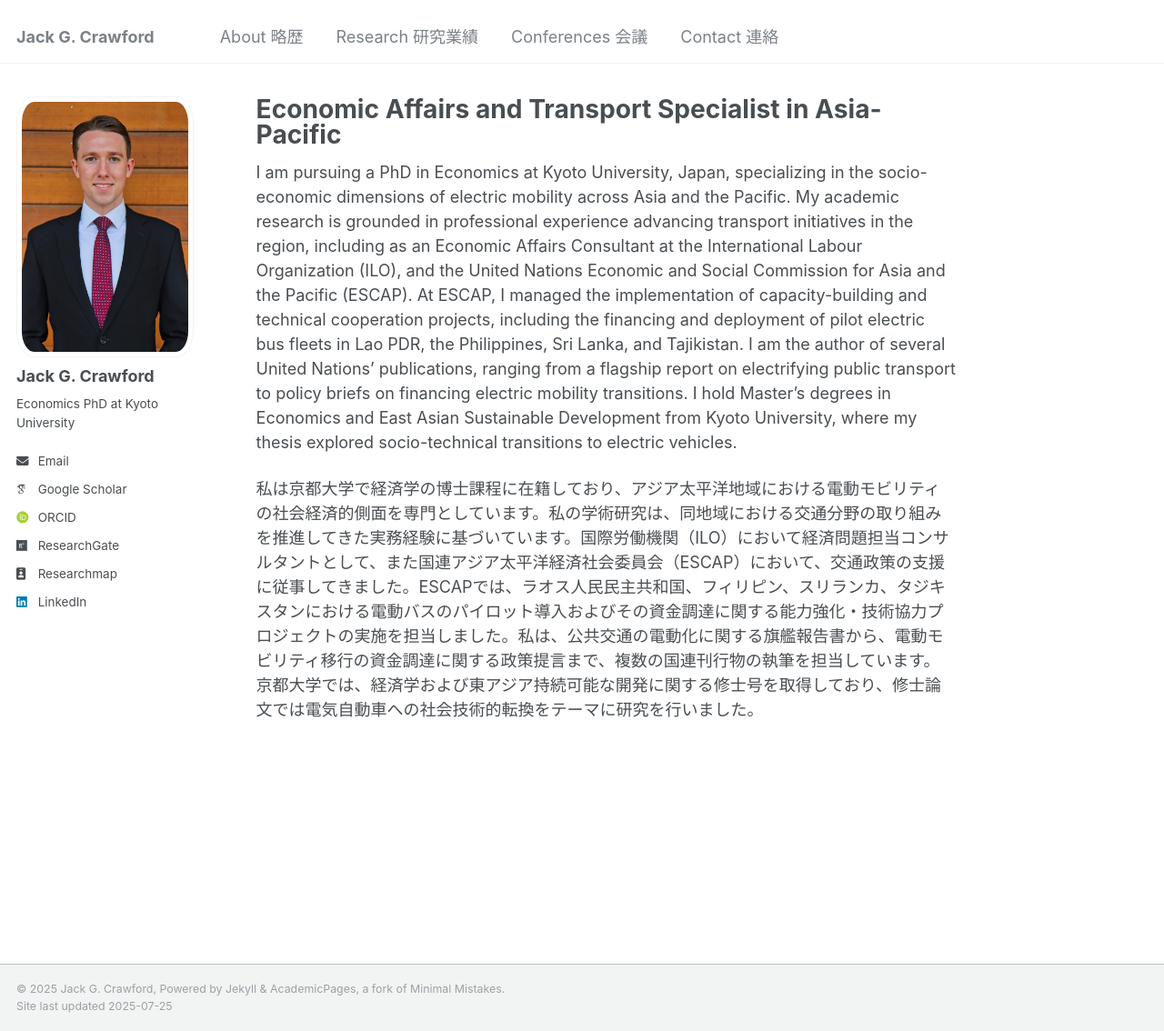
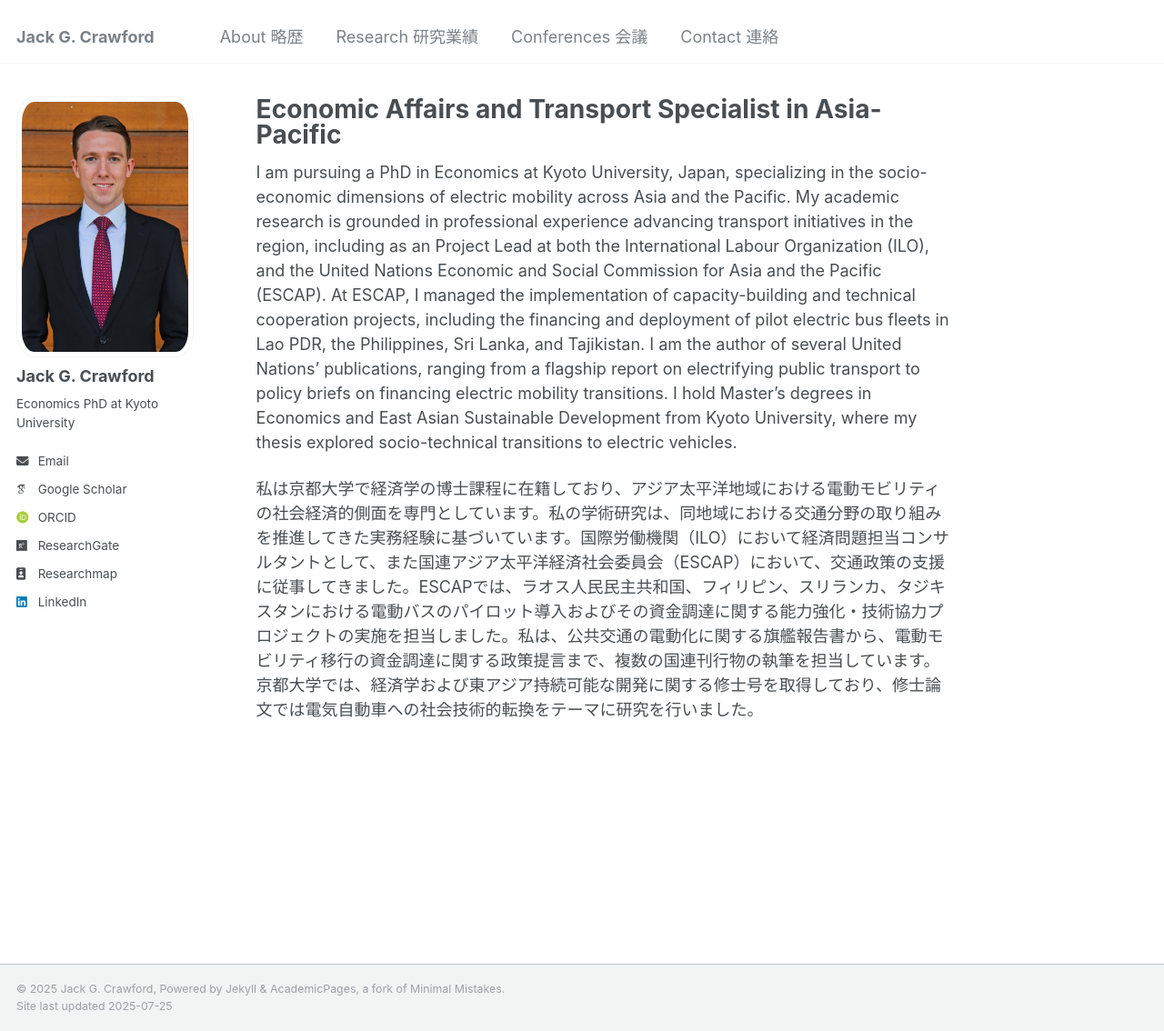
Before and after one commit to jackgcrawford/jackcrawford, a Jekyll site: the page built from _pages/about.md, in a window 1280 px wide and 1134 px high. Shown: the whole window at 91% size. Built offline with Jekyll 4.4.1, drawn with Linux system fonts in a browser that asks for light colours; some web fonts are replaced.

Commit message:
Update about.md

```diff
--- a/_pages/about.md
+++ b/_pages/about.md
@@ -10,6 +10,6 @@
 permalink: /
 ---
 
-I am pursuing a PhD in Economics at Kyoto University, Japan, specializing in the socio-economic dimensions of electric mobility across Asia and the Pacific. My academic research is grounded in professional experience advancing transport initiatives in the region, including as an Economic Affairs Consultant at the International Labour Organization (ILO), and the United Nations Economic and Social Commission for Asia and the Pacific (ESCAP). At ESCAP, I managed the implementation of capacity-building and technical cooperation projects, including the financing and deployment of pilot electric bus fleets in Lao PDR, the Philippines, Sri Lanka, and Tajikistan. I am the author of several United Nations' publications, ranging from a flagship report on electrifying public transport to policy briefs on financing electric mobility transitions. I hold Master’s degrees in Economics and East Asian Sustainable Development from Kyoto University, where my thesis explored socio-technical transitions to electric vehicles.
+I am pursuing a PhD in Economics at Kyoto University, Japan, specializing in the socio-economic dimensions of electric mobility across Asia and the Pacific. My academic research is grounded in professional experience advancing transport initiatives in the region, including as an Project Lead at both the International Labour Organization (ILO), and the United Nations Economic and Social Commission for Asia and the Pacific (ESCAP). At ESCAP, I managed the implementation of capacity-building and technical cooperation projects, including the financing and deployment of pilot electric bus fleets in Lao PDR, the Philippines, Sri Lanka, and Tajikistan. I am the author of several United Nations' publications, ranging from a flagship report on electrifying public transport to policy briefs on financing electric mobility transitions. I hold Master’s degrees in Economics and East Asian Sustainable Development from Kyoto University, where my thesis explored socio-technical transitions to electric vehicles.
 
 私は京都大学で経済学の博士課程に在籍しており、アジア太平洋地域における電動モビリティの社会経済的側面を専門としています。私の学術研究は、同地域における交通分野の取り組みを推進してきた実務経験に基づいています。国際労働機関（ILO）において経済問題担当コンサルタントとして、また国連アジア太平洋経済社会委員会（ESCAP）において、交通政策の支援に従事してきました。ESCAPでは、ラオス人民民主共和国、フィリピン、スリランカ、タジキスタンにおける電動バスのパイロット導入およびその資金調達に関する能力強化・技術協力プロジェクトの実施を担当しました。私は、公共交通の電動化に関する旗艦報告書から、電動モビリティ移行の資金調達に関する政策提言まで、複数の国連刊行物の執筆を担当しています。京都大学では、経済学および東アジア持続可能な開発に関する修士号を取得しており、修士論文では電気自動車への社会技術的転換をテーマに研究を行いました。
```
